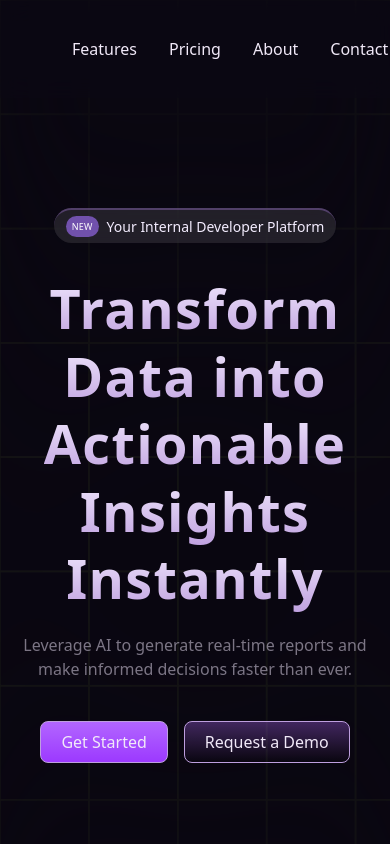
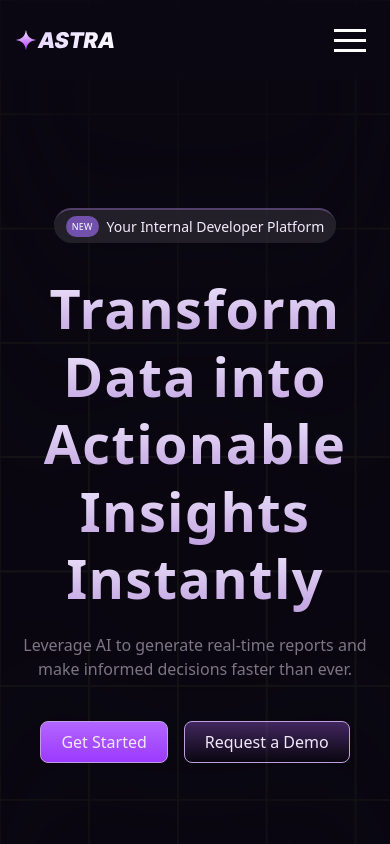
Before and after one commit to ehtishamsh/astraSaasLandingPage, a React (Vite) app: page / in a window 390 px wide. Shown: the top 844 px of the page. Built offline with nearby package versions, Linux system fonts and the light colour scheme.

Commit message:
mobile nav structure

```diff
--- a/src/components/Navbar.tsx
+++ b/src/components/Navbar.tsx
@@ -1,14 +1,21 @@
 import { Link } from "react-router-dom";
 import { IoChevronForwardOutline } from "react-icons/io5";
+import { motion } from "framer-motion";
+import { useState } from "react";
+import { IoMdCheckmarkCircleOutline } from "react-icons/io";
+import { IoIosStarOutline } from "react-icons/io";
+
+import Hamburger from "hamburger-react";
 
 function Navbar() {
+  const [isOpen, setIsOpen] = useState(false);
   return (
     <header className=" fixed top-0 left-0 right-0 bg-mainColor-900/30 backdrop-blur-md  z-[999]">
-      <nav className="max-w-7xl mx-auto px-4 py-4 flex items-center">
+      <nav className="max-w-7xl mx-auto px-4 py-4 flex max-lg:justify-between items-center">
         <Link reloadDocument to="/" className="mr-14">
           <img src="/logo.svg" alt="Logo" />
         </Link>
-        <div className="flex justify-between items-center w-full">
+        <div className="flex  max-lg:hidden justify-between items-center w-full">
           <ul className="flex gap-8 items-center text-base text-mainColor-100">
             <li>
               <Link
@@ -67,7 +74,45 @@ function Navbar() {
             </span>
           </Link>
         </div>
+        <div className="lg:hidden z-[9999] flex items-center">
+          <Hamburger
+            color="#fff"
+            toggle={setIsOpen}
+            toggled={isOpen}
+            onToggle={() => setIsOpen(!isOpen)}
+          />
+        </div>
       </nav>
+      {isOpen && (
+        <motion.div
+          className="fixed top-0 left-0 right-0 bottom-0 bg-mainColor-900 z-[999] h-screen backdrop-blur-md"
+          initial={{ x: "100%" }}
+          animate={{ x: 0, transition: { duration: 0.3, ease: "easeInOut" } }}
+        >
+          <div className="flex flex-col gap-4 text-mainColor-100 items-center justify-start pt-20 px-6 h-full">
+            <Link
+              reloadDocument
+              to="/features"
+              className="hover:bg-mainColor-700 text-lg rounded-[8px] flex gap-2 px-4 py-2 items-center text-start w-full transition-all duration-200"
+            >
+              <span>
+                <IoIosStarOutline size={20} />
+              </span>
+              <span>AI & Graph</span>
+            </Link>
+            <Link
+              reloadDocument
+              to="/features"
+              className="hover:bg-mainColor-700 text-lg rounded-[8px] flex gap-2 px-4 py-2 items-center text-start w-full transition-all duration-200"
+            >
+              <span>
+                <IoMdCheckmarkCircleOutline size={20} />
+              </span>
+              <span>Features</span>
+            </Link>
+          </div>
+        </motion.div>
+      )}
     </header>
   );
 }
```
